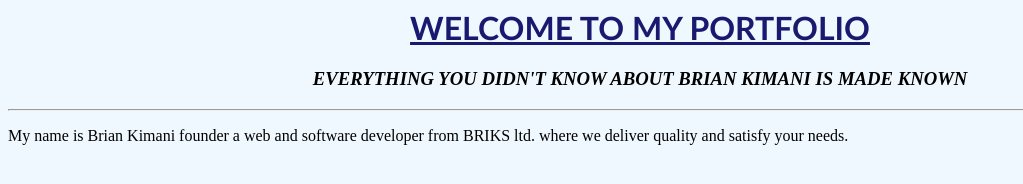
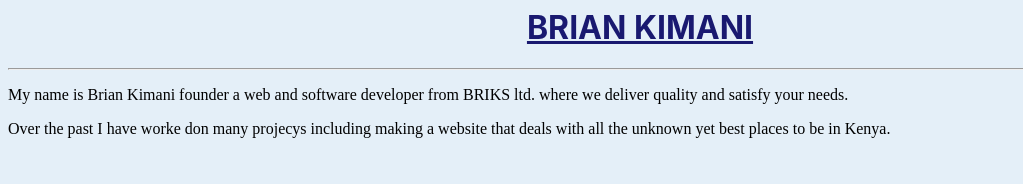
Before and after one commit to kimanikim/portfolio-landing-page, a plain HTML site: page index.html in a window 1280 px wide. Shown: the whole page, without its empty margins (0-1023 px from the left). Drawn offline with Linux system fonts and the light colour scheme.

Commit message:
add a paragraph

```diff
--- a/css/styles.css
+++ b/css/styles.css
@@ -1,12 +1,12 @@
 body {
-    background-color: aliceblue;
+    background-color: rgb(228, 239, 248);
 }
 
 h1 {
     text-align: center;
     text-decoration-line: underline;
     color: midnightblue;
-    font-family: 'Trebuchet MS', 'Lucida Sans Unicode', 'Lucida Grande', 'Lucida Sans', Arial, sans-serif;
+    font-family: -apple-system, BlinkMacSystemFont, 'Segoe UI', Roboto, Oxygen, Ubuntu, Cantarell, 'Open Sans', 'Helvetica Neue', sans-serif;
 }
 
 h3 {
--- a/index.html
+++ b/index.html
@@ -5,10 +5,8 @@
     <link  href="css/styles.css" rel="stylesheet" type="text/css">
 </head>
 <body>
-    <h1>WELCOME TO MY PORTFOLIO</h1>
-    <h3><em>EVERYTHING YOU DIDN'T KNOW ABOUT BRIAN KIMANI IS MADE KNOWN</em></h3><hr>
+    <h1>BRIAN KIMANI</h1><hr>
     <p>My name is Brian Kimani founder a web and software developer from BRIKS ltd. where we deliver quality and satisfy your needs.</p>
-
-
+    <p>Over the past I have worke don many projecys including making a website that deals with all the unknown yet best places to be in Kenya.</p>
 </body>
 </html>
```
